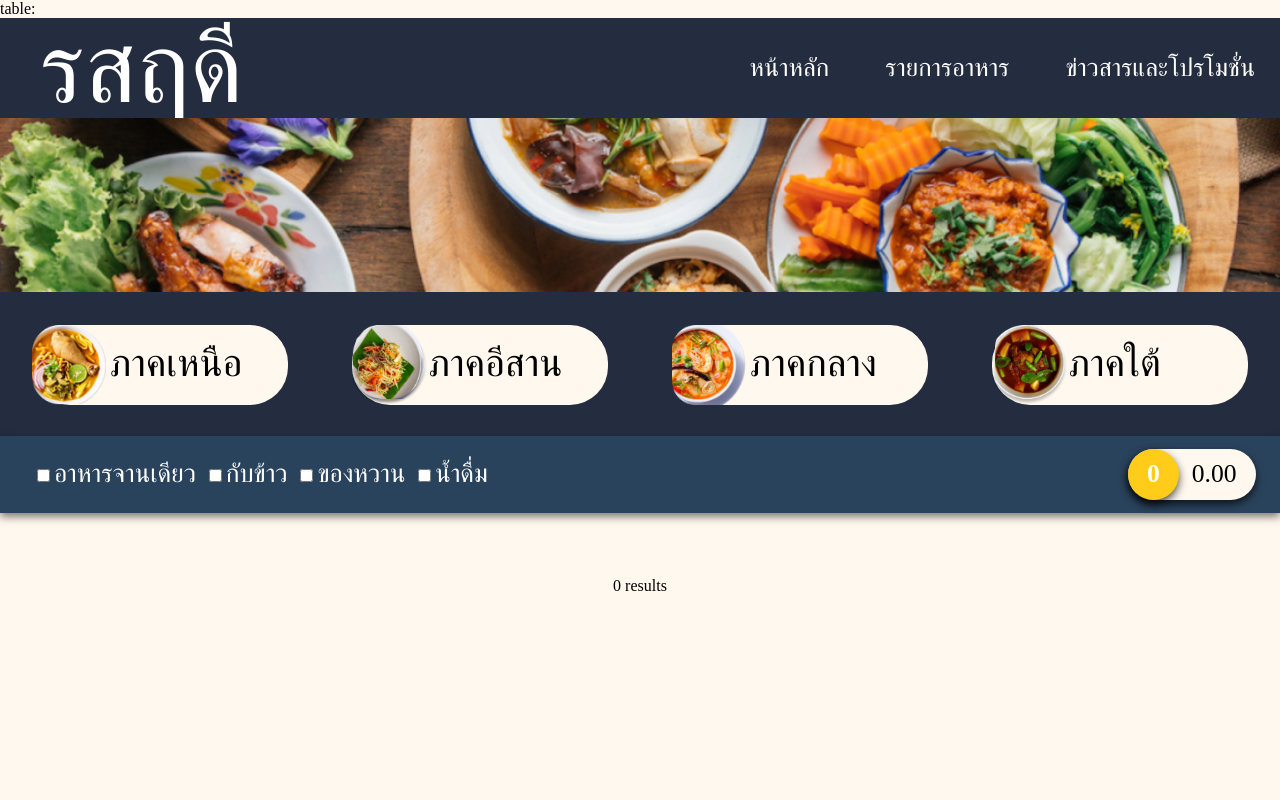
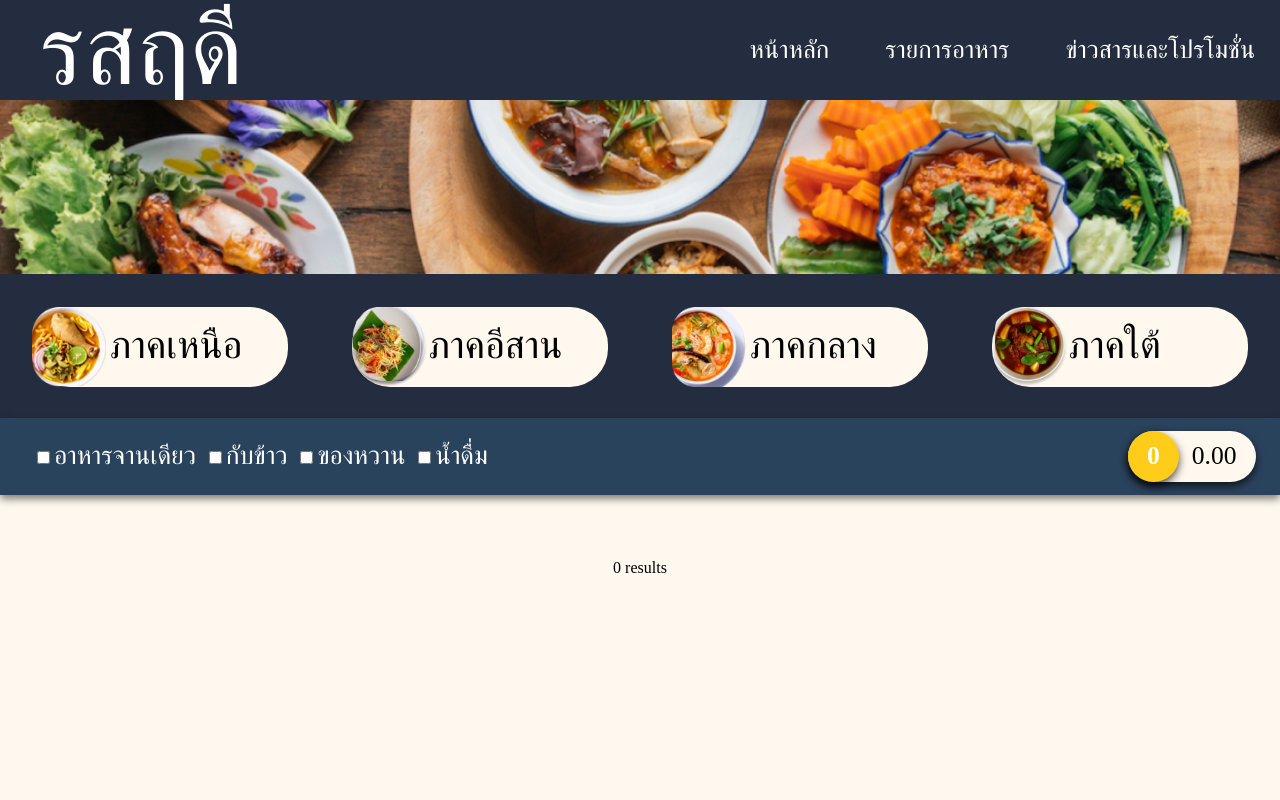
Before and after one commit to f5song/rodrudee, a PHP site: page /order.php in a window 1280 px wide. Run offline with PHP 8.4, Linux system fonts and the light colour scheme; some web fonts are replaced.

Commit message:
Update order.php

```diff
--- a/user/order/order.php
+++ b/user/order/order.php
@@ -24,7 +24,6 @@ $db = new MyDB();
 if (!$db) {
     echo $db->lastErrorMsg();
 }
-echo 'table: '. $selectedTable;
 
 ?>
 
```
